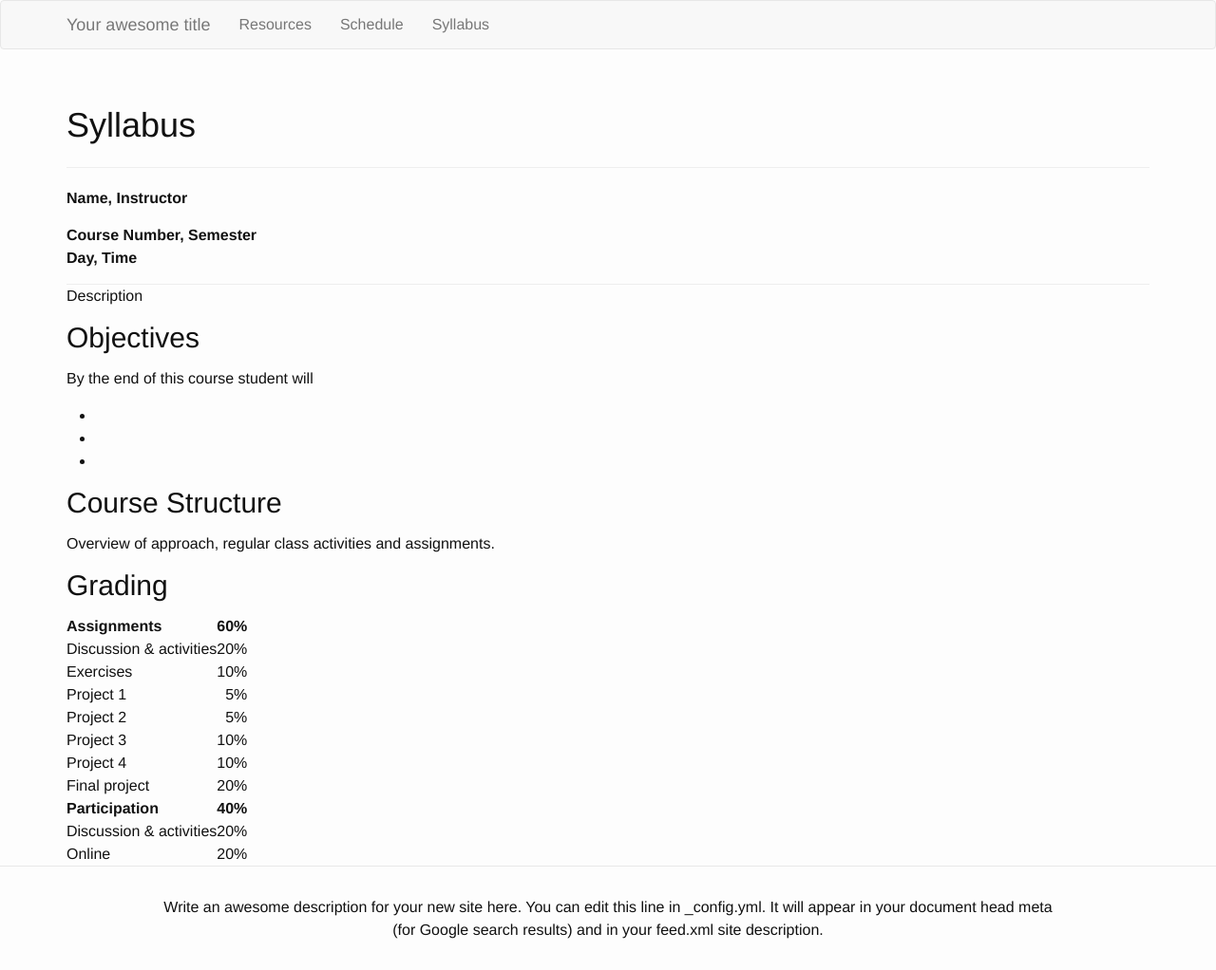
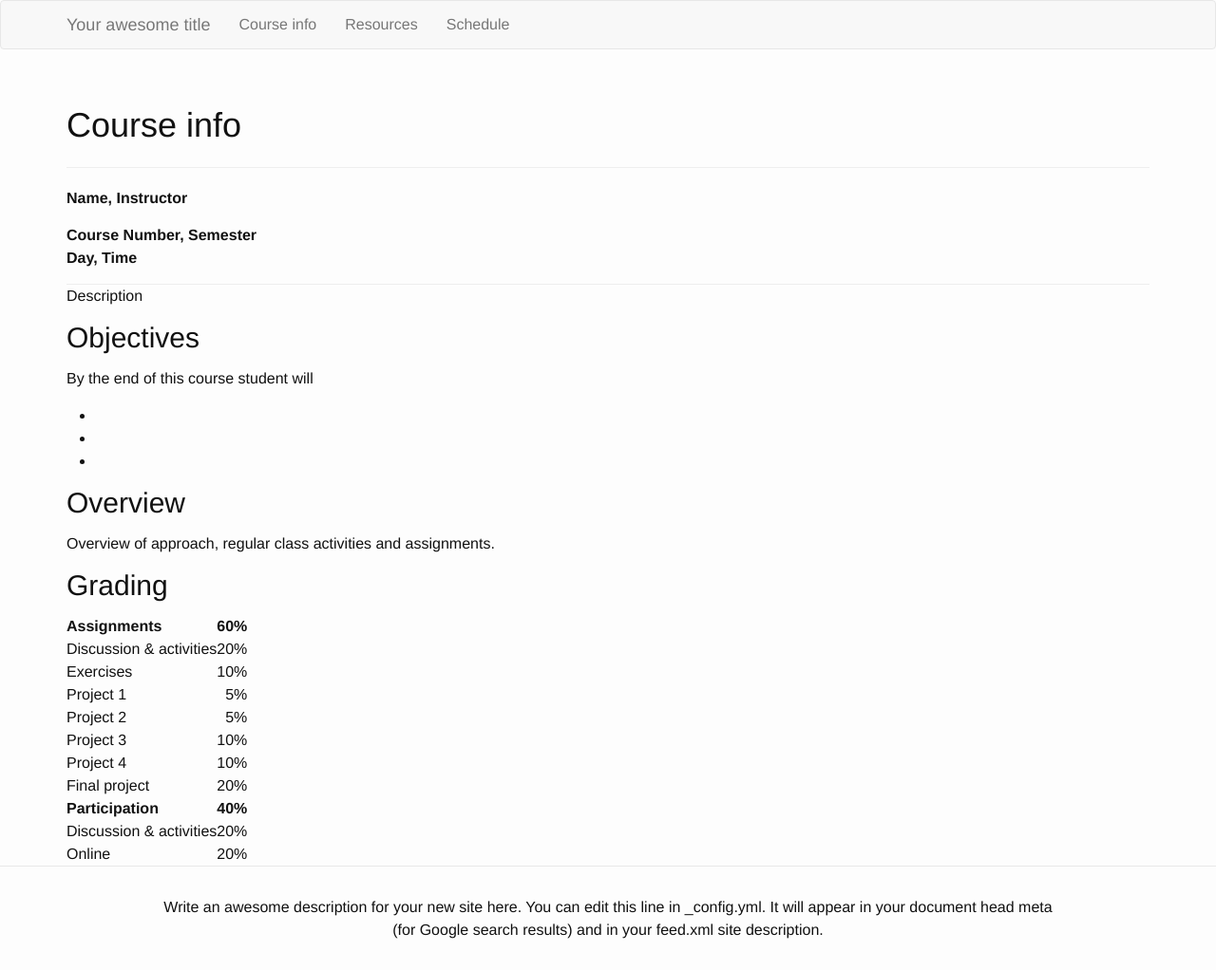
Before and after one commit to michelav/fa7-frameworks, a Jekyll site: the page built from course-info.md, in a window 1280 px wide. Shown: the whole page at 95% size. Built offline with Jekyll 4.4.1, drawn with Linux system fonts in a browser that asks for light colours.

Commit message:
Renamed syllabus to course info.

```diff
--- a/syllabus.md
+++ b/course-info.md
@@ -1,7 +1,7 @@
 ---
 layout: page
-title: Syllabus
-permalink: /syllabus/
+title: Course info
+permalink: /course-info/
 ---
 **Name, Instructor**
 
@@ -18,7 +18,7 @@ By the end of this course student will
   *
   *
 
-## Course Structure
+## Overview
 
 Overview of approach, regular class activities and assignments.
 
```
